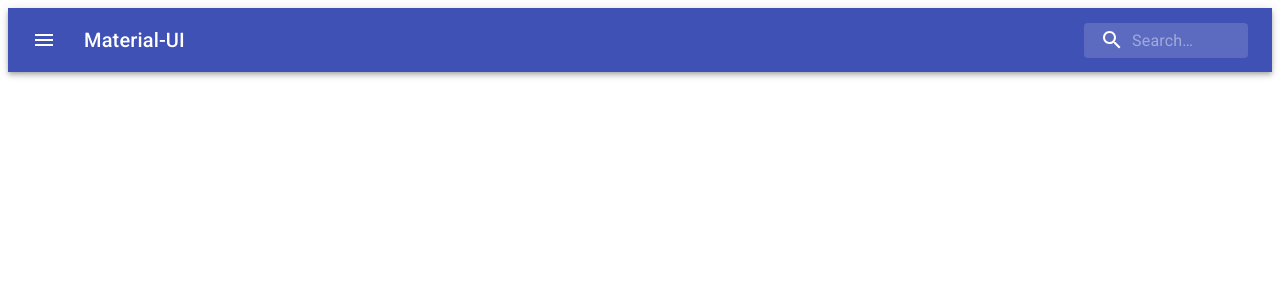
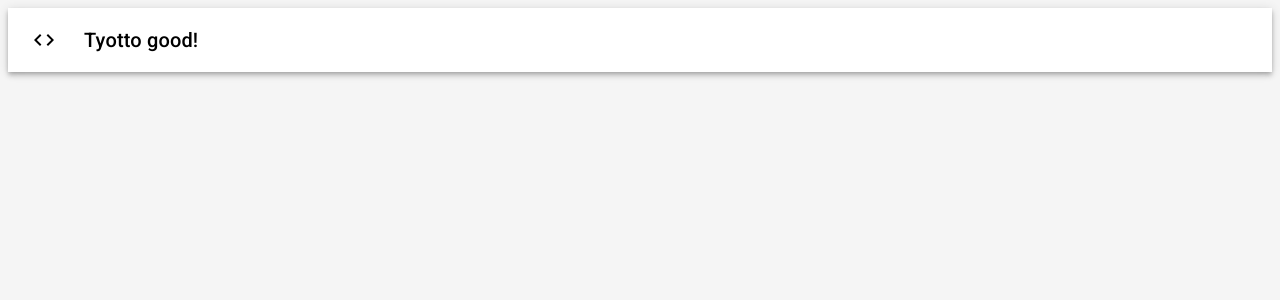
Before and after one commit to Yuki-Kurita/next-cms, a Next.js app: page / in a window 1280 px wide. Shown: the top 300 px of the page. Built offline with nearby package versions, Linux system fonts and the light colour scheme.

Commit message:
Navigation barの追加:sparkles:

```diff
--- a/pages/_app.tsx
+++ b/pages/_app.tsx
@@ -1,4 +1,5 @@
 import { AppProps } from 'next/app'
+import '../styles/style.scss'
 
 export default function MyApp({ Component, pageProps }: AppProps) {
   return <Component {...pageProps} />
--- a/pages/index.tsx
+++ b/pages/index.tsx
@@ -4,7 +4,9 @@
 const Index = () => {
   return (
     <>
-    <SearchAppBar/>
+    <SearchAppBar
+      color="inherit"
+    />
     </>
   )
 }
--- a/src/components/SearchAppBar.tsx
+++ b/src/components/SearchAppBar.tsx
@@ -1,12 +1,9 @@
-import React from 'react';
+import { createStyles, makeStyles, Theme } from '@material-ui/core/styles';
 import AppBar from '@material-ui/core/AppBar';
 import Toolbar from '@material-ui/core/Toolbar';
+import Typography from '@material-ui/core/Typography';
 import IconButton from '@material-ui/core/IconButton';
-import Typography from '@material-ui/core/Typography';
-import InputBase from '@material-ui/core/InputBase';
-import { createStyles, fade, Theme, makeStyles } from '@material-ui/core/styles';
-import MenuIcon from '@material-ui/icons/Menu';
-import SearchIcon from '@material-ui/icons/Search';
+import CodeIcon from '@material-ui/icons/Code';
 
 const useStyles = makeStyles((theme: Theme) =>
   createStyles({
@@ -18,84 +15,23 @@
     },
     title: {
       flexGrow: 1,
-      display: 'none',
-      [theme.breakpoints.up('sm')]: {
-        display: 'block',
-      },
-    },
-    search: {
-      position: 'relative',
-      borderRadius: theme.shape.borderRadius,
-      backgroundColor: fade(theme.palette.common.white, 0.15),
-      '&:hover': {
-        backgroundColor: fade(theme.palette.common.white, 0.25),
-      },
-      marginLeft: 0,
-      width: '100%',
-      [theme.breakpoints.up('sm')]: {
-        marginLeft: theme.spacing(1),
-        width: 'auto',
-      },
-    },
-    searchIcon: {
-      padding: theme.spacing(0, 2),
-      height: '100%',
-      position: 'absolute',
-      pointerEvents: 'none',
-      display: 'flex',
-      alignItems: 'center',
-      justifyContent: 'center',
-    },
-    inputRoot: {
-      color: 'inherit',
-    },
-    inputInput: {
-      padding: theme.spacing(1, 1, 1, 0),
-      // vertical padding + font size from searchIcon
-      paddingLeft: `calc(1em + ${theme.spacing(4)}px)`,
-      transition: theme.transitions.create('width'),
-      width: '100%',
-      [theme.breakpoints.up('sm')]: {
-        width: '12ch',
-        '&:focus': {
-          width: '20ch',
-        },
-      },
     },
   }),
 );
 
-export default function SearchAppBar() {
+export default function ButtonAppBar() {
   const classes = useStyles();
 
   return (
     <div className={classes.root}>
-      <AppBar position="static">
+      <AppBar position="static" color="inherit">
         <Toolbar>
-          <IconButton
-            edge="start"
-            className={classes.menuButton}
-            color="inherit"
-            aria-label="open drawer"
-          >
-            <MenuIcon />
+          <IconButton edge="start" className={classes.menuButton} color="inherit" aria-label="menu">
+            <CodeIcon />
           </IconButton>
-          <Typography className={classes.title} variant="h6" noWrap>
-            Material-UI
+          <Typography variant="h6" className={classes.title}>
+            Tyotto good!
           </Typography>
-          <div className={classes.search}>
-            <div className={classes.searchIcon}>
-              <SearchIcon />
-            </div>
-            <InputBase
-              placeholder="Search…"
-              classes={{
-                root: classes.inputRoot,
-                input: classes.inputInput,
-              }}
-              inputProps={{ 'aria-label': 'search' }}
-            />
-          </div>
         </Toolbar>
       </AppBar>
     </div>
--- /dev/null
+++ b/styles/style.scss
@@ -0,0 +1,3 @@
+body {
+  background-color: #F5F5F5;
+}
```
Also changed, not shown: src/components/atoms/Icon/icon.tsx (deleted, +0 -23 lines), src/components/atoms/SearchBox/searchBox.tsx (deleted, +0 -14 lines).
